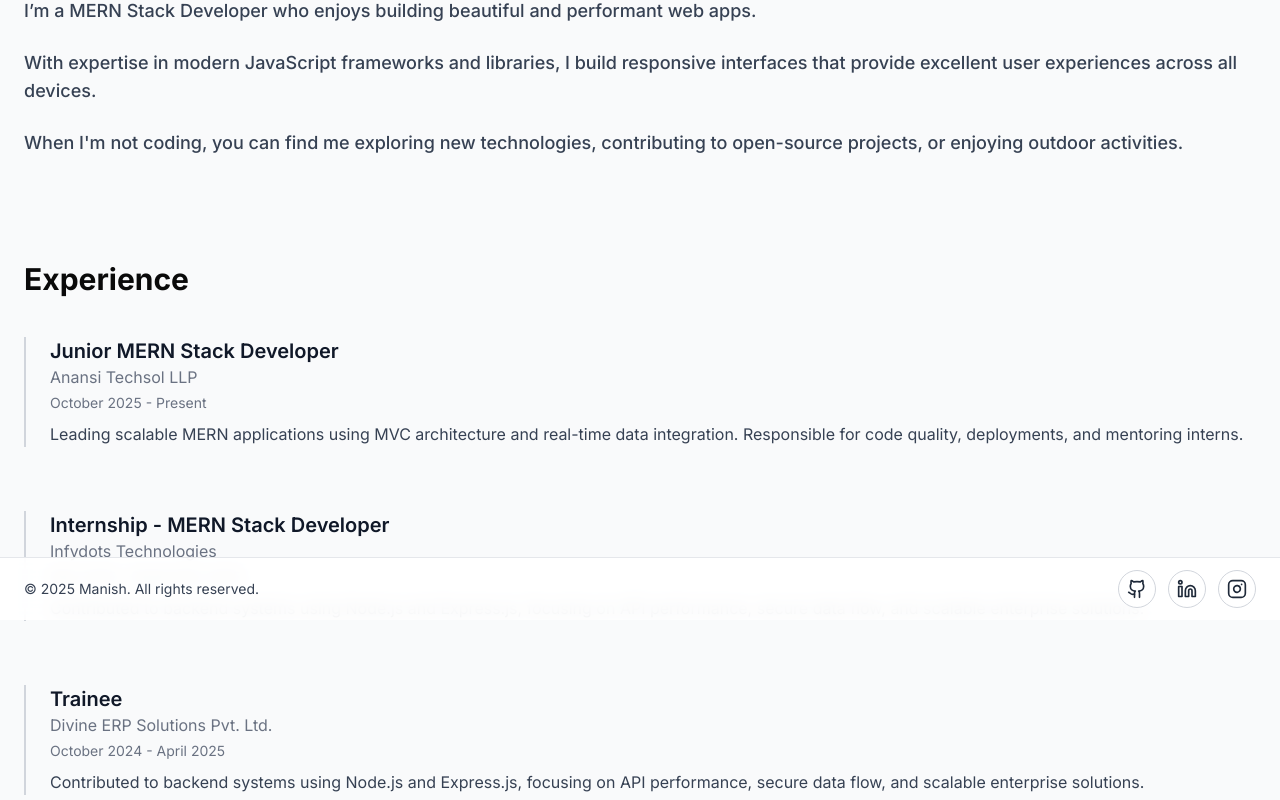
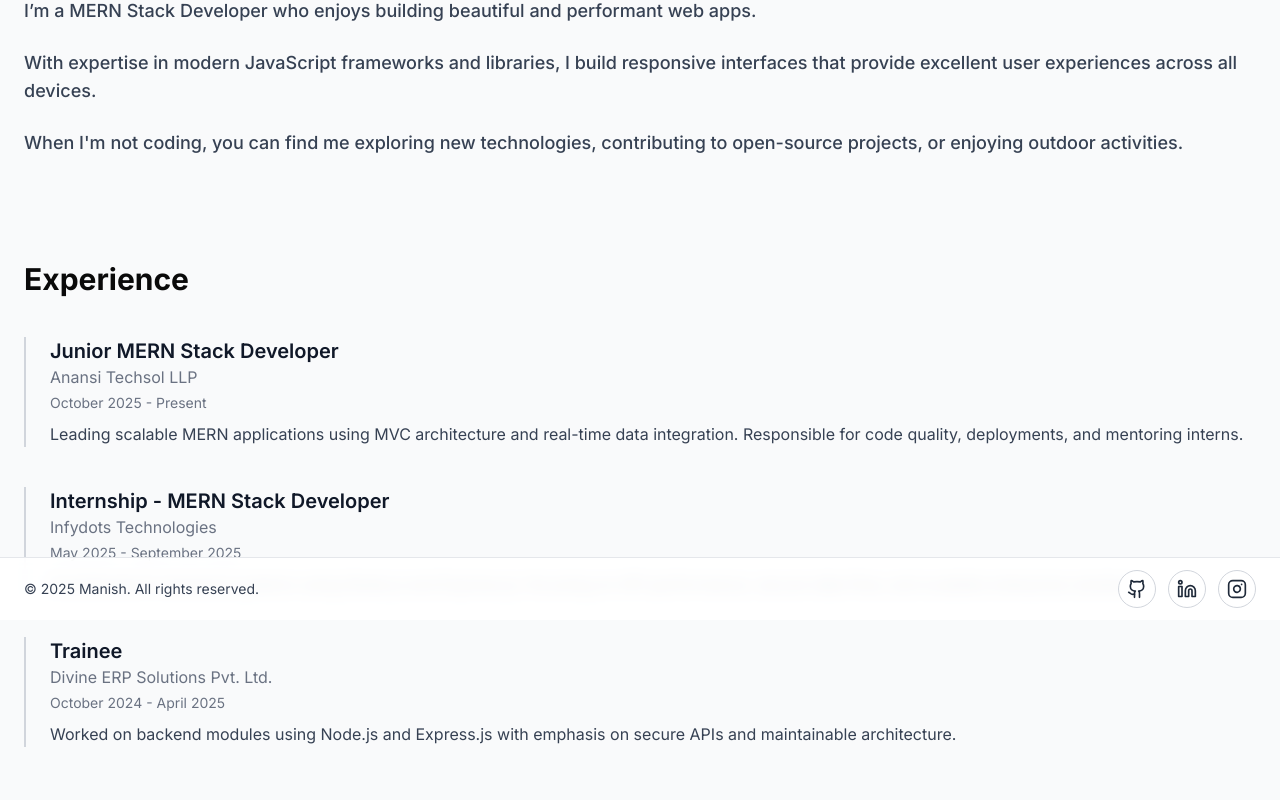
Before and after one commit to SolankiManish005/Portfolio, a Next.js app: page /about in a window 1280 px wide. Shown: the part 180-980 px from the top of the page. Built offline with nearby package versions, Linux system fonts and the light colour scheme; a web font is replaced by a local one.

Commit message:
contact page, all code in format

```diff
--- a/package.json
+++ b/package.json
@@ -6,7 +6,8 @@
     "dev": "next dev",
     "build": "next build",
     "start": "next start",
-    "lint": "eslint"
+    "lint": "eslint",
+    "format": "prettier --write ."
   },
   "dependencies": {
     "framer-motion": "^12.24.10",
@@ -24,6 +25,7 @@
     "babel-plugin-react-compiler": "1.0.0",
     "eslint": "^9",
     "eslint-config-next": "16.1.1",
+    "prettier": "^3.8.0",
     "tailwindcss": "^4",
     "typescript": "^5"
   }
--- a/src/app/components/About.tsx
+++ b/src/app/components/About.tsx
@@ -1,8 +1,35 @@
-"use client"
+"use client";
 import Experience from "./Experience";
+import Skills from "./Skills";
 
-const About = () => (
-   <Experience/>
-);
+const About = () => {
+  return (
+    <section className="bg-gray-50 dark:bg-black/10">
+      <div className="max-w-7xl mx-auto px-6">
+        <section className="py-10">
+          <h1 className="font-bold mb-6 md:text-5xl text-4xl">About Me</h1>
+          <p className="text-gray-700 dark:text-gray-300 text-lg font-medium">
+            I’m a MERN Stack Developer who enjoys building beautiful and
+            performant web apps.
+          </p>
+          <br />
+          <p className="text-gray-700 dark:text-gray-300 text-lg font-medium">
+            With expertise in modern JavaScript frameworks and libraries, I
+            build responsive interfaces that provide excellent user experiences
+            across all devices.
+          </p>
+          <br />
+          <p className="text-gray-700 dark:text-gray-300 text-lg font-medium">
+            When I'm not coding, you can find me exploring new technologies,
+            contributing to open-source projects, or enjoying outdoor
+            activities.
+          </p>
+        </section>
+        <Experience />
+        <Skills />
+      </div>
+    </section>
+  );
+};
 
 export default About;
--- a/src/app/components/Experience.tsx
+++ b/src/app/components/Experience.tsx
@@ -1,90 +1,37 @@
 "use client";
-import Skills from "./Skills";
+
+import { experience } from "@/data/experience";
 
 export default function Experience() {
   return (
-    <section className="bg-gray-50 dark:bg-black/10">
-      <div className="max-w-7xl mx-auto px-6">
-        <section className="py-10">
-          <h1 className="font-bold mb-6 md:text-5xl text-4xl">About Me</h1>
-          <p className="text-gray-700 dark:text-gray-300 text-lg font-medium">
-            I’m a MERN Stack Developer who enjoys building beautiful and
-            performant web apps.
-          </p>
-          <br />
-          <p className="text-gray-700 dark:text-gray-300 text-lg font-medium">
-            With expertise in modern JavaScript frameworks and libraries, I
-            build responsive interfaces that provide excellent user experiences
-            across all devices.
-          </p>
-          <br />
-          <p className="text-gray-700 dark:text-gray-300 text-lg font-medium">
-            When I'm not coding, you can find me exploring new technologies,
-            contributing to open-source projects, or enjoying outdoor
-            activities.
-          </p>
-        </section>
+    <section className="pt-16 pb-30">
+      <h2 className="mb-10 text-3xl font-bold">Experience</h2>
 
-        <section className="pt-16 pb-30">
-          <h2 className="font-bold mb-10 text-3xl">Experience</h2>
-          <div className="space-y-10">
-            <div className="relative border-l-2 border-gray-300 dark:border-gray-700 pl-6 opacity-100 transform-none">
-              <div className="absolute -left-[-7px] top-1 h-3 w-3 rounded-full bg-primary"></div>
-              <h3 className="text-xl font-semibold text-gray-900 dark:text-white">
-                Junior MERN Stack Developer
-              </h3>
-              <p className="mb-1 text-gray-500 dark:text-gray-400">
-                Anansi Techsol LLP
-              </p>
-              <p className="mb-2 text-sm text-gray-500 dark:text-gray-400">
-                October 2025 - Present
-              </p>
-              <p className="text-gray-700 dark:text-gray-300 leading-relaxed">
-                Leading scalable MERN applications using MVC architecture and
-                real-time data integration. Responsible for code quality,
-                deployments, and mentoring interns.
-              </p>
-            </div>
-            <br />
-            <div className="relative border-l-2 border-gray-300 dark:border-gray-700 pl-6 opacity-100 transform-none">
-              <div className="absolute -left-[-7px] top-1 h-3 w-3 rounded-full bg-primary"></div>
-              <h3 className="text-xl font-semibold text-gray-900 dark:text-white">
-                Internship - MERN Stack Developer
-              </h3>
-              <p className="mb-1 text-gray-500 dark:text-gray-400">
-                Infydots Technologies
-              </p>
-              <p className="mb-2 text-sm text-gray-500 dark:text-gray-400">
-                May 2025 - September 2025
-              </p>
-              <p className="text-gray-700 dark:text-gray-300 leading-relaxed">
-                Contributed to backend systems using Node.js and Express.js,
-                focusing on API performance, secure data flow, and scalable
-                enterprise solutions.
-              </p>
-            </div>
-            <br />
-            <div className="relative border-l-2 border-gray-300 dark:border-gray-700 pl-6 opacity-100 transform-none">
-              <div className="absolute -left-[-7px] top-1 h-3 w-3 rounded-full bg-primary"></div>
-              <h3 className="text-xl font-semibold text-gray-900 dark:text-white">
-                Trainee
-              </h3>
-              <p className="mb-1 text-gray-500 dark:text-gray-400">
-                Divine ERP Solutions Pvt. Ltd.
-              </p>
-              <p className="mb-2 text-sm text-gray-500 dark:text-gray-400">
-                October 2024 - April 2025
-              </p>
-              <p className="text-gray-700 dark:text-gray-300 leading-relaxed">
-                Contributed to backend systems using Node.js and Express.js,
-                focusing on API performance, secure data flow, and scalable
-                enterprise solutions.
-              </p>
-            </div>
+      <div className="space-y-10">
+        {experience.map((item, index) => (
+          <div
+            key={index}
+            className="relative border-l-2 border-gray-300 dark:border-gray-700 pl-6"
+          >
+            <div className="absolute -left-1.75 top-1 h-3 w-3 rounded-full bg-primary" />
+
+            <h3 className="text-xl font-semibold text-gray-900 dark:text-white">
+              {item.title}
+            </h3>
+
+            <p className="mb-1 text-gray-500 dark:text-gray-400">
+              {item.company}
+            </p>
+
+            <p className="mb-2 text-sm text-gray-500 dark:text-gray-400">
+              {item.duration}
+            </p>
+
+            <p className="leading-relaxed text-gray-700 dark:text-gray-300">
+              {item.description}
+            </p>
           </div>
-        </section>
-
-        <Skills />
+        ))}
       </div>
     </section>
   );
--- a/src/app/components/Navbar.tsx
+++ b/src/app/components/Navbar.tsx
@@ -46,13 +46,16 @@ export default function Navbar() {
                 <Link
                   key={link.href}
                   href={link.href}
-                  className={`flex items-center gap-2 transition-all ${
+                  className={`flex items-center gap-2 transition-all group ${
                     isActive
                       ? "text-indigo-500 font-semibold"
                       : "text-gray-700 dark:text-gray-300 hover:text-indigo-500"
                   }`}
                 >
-                  <Icon size={18} />
+                  <Icon
+                    size={18}
+                    className="group-hover:scale-110 transition"
+                  />
                   {link.name}
                 </Link>
               );
--- a/src/app/components/contact-form.tsx
+++ b/src/app/components/contact-form.tsx
@@ -18,7 +18,7 @@ export default function ContactForm() {
   const [status, setStatus] = useState<string>("");
 
   const handleChange = (
-    e: ChangeEvent<HTMLInputElement | HTMLTextAreaElement>
+    e: ChangeEvent<HTMLInputElement | HTMLTextAreaElement>,
   ) => {
     const { name, value } = e.target;
     setForm((prev) => ({ ...prev, [name]: value }));
@@ -94,9 +94,7 @@ export default function ContactForm() {
         </button>
       </div>
 
-      <p className="text-center mt-4 text-sm text-muted-foreground">
-        {status}
-      </p>
+      <p className="text-center mt-4 text-sm text-muted-foreground">{status}</p>
     </form>
   );
 }
--- a/src/app/globals.css
+++ b/src/app/globals.css
@@ -24,7 +24,6 @@ body {
   color: var(--foreground);
   font-family: Arial, Helvetica, sans-serif;
 } */
-
 
 @import "tailwindcss";
 
--- a/src/app/not-found.tsx
+++ b/src/app/not-found.tsx
@@ -8,9 +8,7 @@ export default function NotFound() {
           404
         </h1>
 
-        <p className="text-xl mt-4 font-semibold">
-          Page Not Found
-        </p>
+        <p className="text-xl mt-4 font-semibold">Page Not Found</p>
 
         <p className="text-gray-600 dark:text-gray-400 mt-2">
           The page you are looking for doesn’t exist or has been moved.
--- /dev/null
+++ b/src/data/experience.ts
@@ -0,0 +1,30 @@
+export type ExperienceItem = {
+  title: string;
+  company: string;
+  duration: string;
+  description: string;
+};
+
+export const experience: ExperienceItem[] = [
+  {
+    title: "Junior MERN Stack Developer",
+    company: "Anansi Techsol LLP",
+    duration: "October 2025 - Present",
+    description:
+      "Leading scalable MERN applications using MVC architecture and real-time data integration. Responsible for code quality, deployments, and mentoring interns.",
+  },
+  {
+    title: "Internship - MERN Stack Developer",
+    company: "Infydots Technologies",
+    duration: "May 2025 - September 2025",
+    description:
+      "Contributed to backend systems using Node.js and Express.js, focusing on API performance, secure data flow, and scalable enterprise solutions.",
+  },
+  {
+    title: "Trainee",
+    company: "Divine ERP Solutions Pvt. Ltd.",
+    duration: "October 2024 - April 2025",
+    description:
+      "Worked on backend modules using Node.js and Express.js with emphasis on secure APIs and maintainable architecture.",
+  },
+];
--- a/src/data/projects.ts
+++ b/src/data/projects.ts
@@ -11,12 +11,7 @@ export const projects: Project[] = [
     title: "MedTrack – Healthcare CRM & Delivery System",
     description:
       "A full-stack platform integrating CRM, pharmacy management, and logistics for hospitals and patients with real-time delivery and payment flow.",
-    tech: [
-      "MongoDB",
-      "Express.js",
-      "React.js",
-      "Node.js",
-    ],
+    tech: ["MongoDB", "Express.js", "React.js", "Node.js"],
     role: "Full-Stack Developer",
     link: "#",
   },
@@ -24,13 +19,7 @@ export const projects: Project[] = [
     title: "OCR Document Search System",
     description:
       "A document management system that performs OCR on PDF and image files, stores extracted metadata in MongoDB, and indexes full text content in Apache Solr. The platform enables fast full-text search and directly displays the exact document (PDF or image) where the searched content exists.",
-    tech: [
-      "MongoDB",
-      "Express.js",
-      "EJS",
-      "Node.js",
-      "Apache Solr",
-    ],
+    tech: ["MongoDB", "Express.js", "EJS", "Node.js", "Apache Solr"],
     role: "Full-Stack Developer",
     link: "#",
   },
@@ -81,7 +70,7 @@ export const projects: Project[] = [
   {
     title: "Rock-Paper-Scissor",
     description: "Classic Rock Paper Scissors game.",
-    tech: ["HTML","CSS", "JavaScript"],
+    tech: ["HTML", "CSS", "JavaScript"],
     role: "Frontend Developer",
     link: "https://github.com/solankimanish005/Rock-Paper-Scissor-Game",
   },
```
Also changed, not shown: src/app/components/Contact.tsx (+72 -10 lines), src/app/providers.tsx (+6 -6 lines), src/app/(main)/layout.tsx (indentation only), 1 other file (tests, documents, lock files or other folders).
